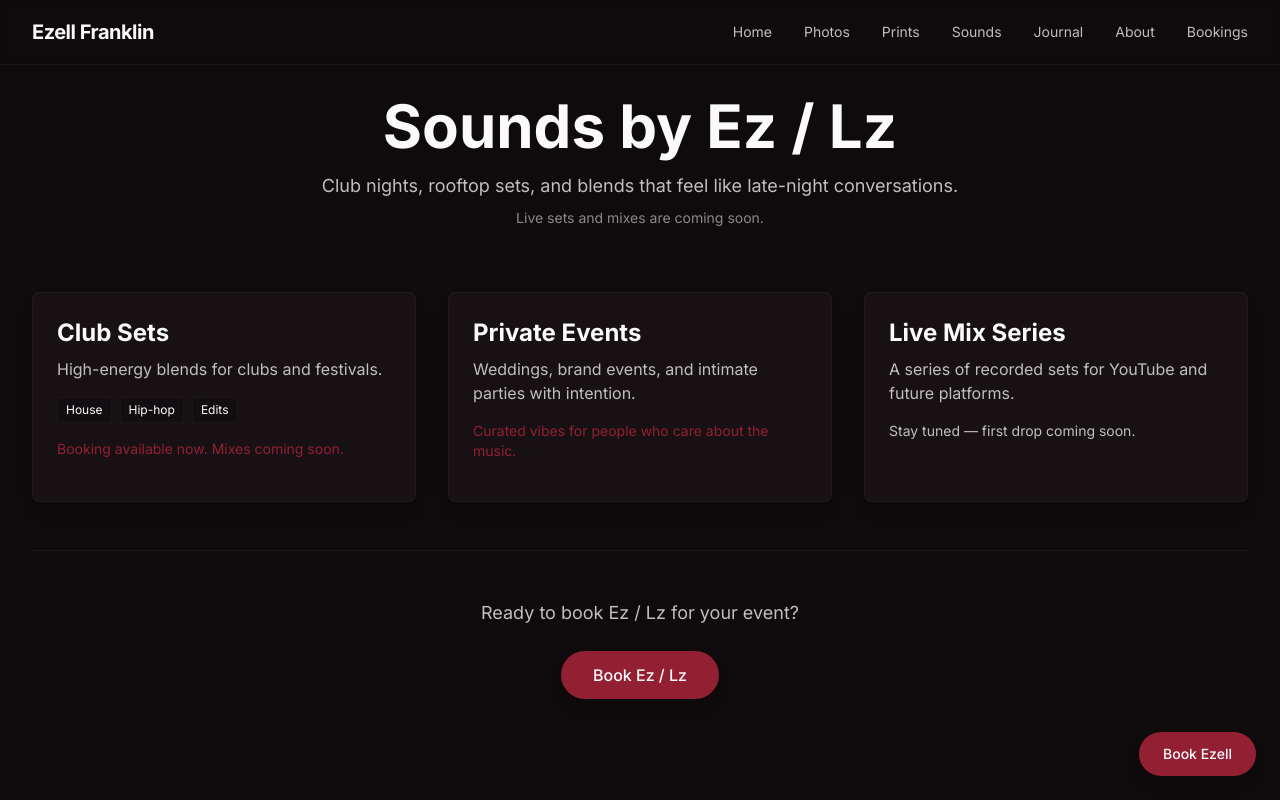
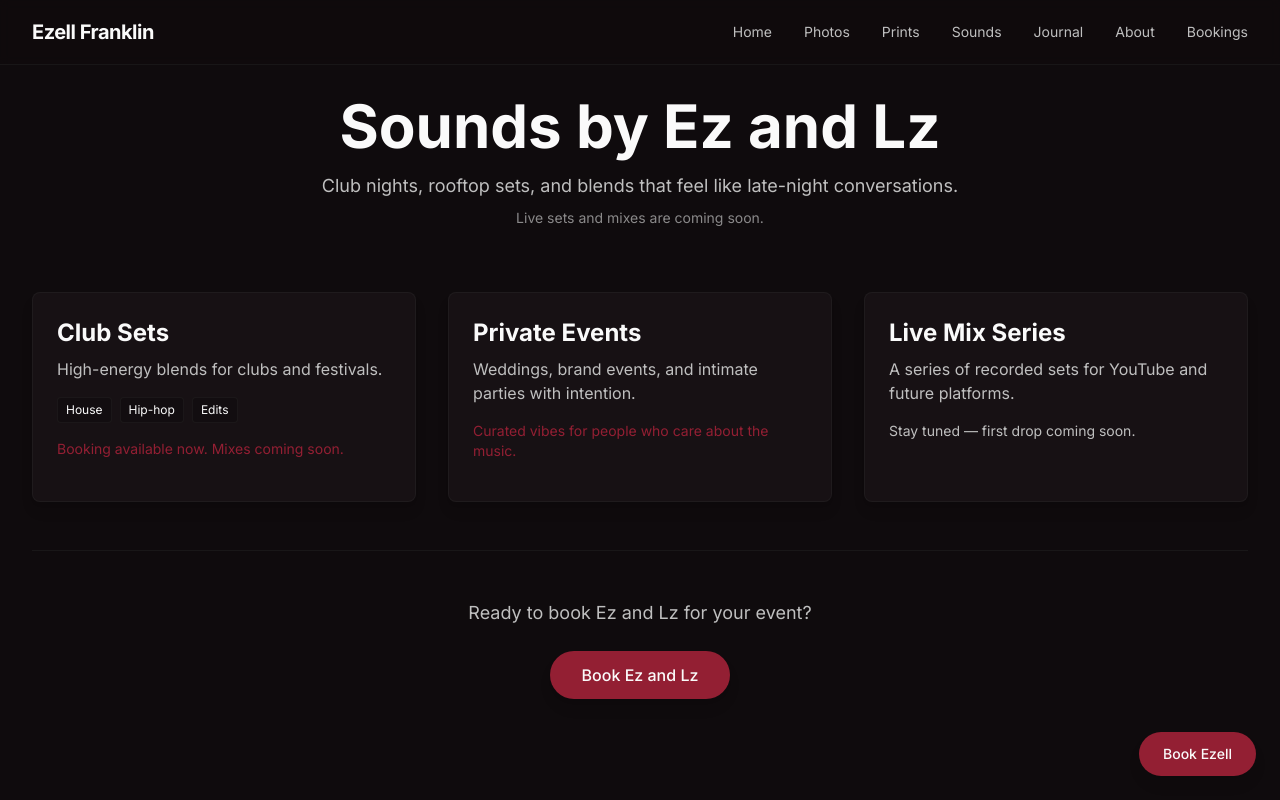
Before and after one commit to hfrankl1/ezellwebsite, a Next.js app: page /sounds in a window 1280 px wide. Shown: the top 800 px of the page. Built offline with nearby package versions, Linux system fonts and the light colour scheme.

Commit message:
Update DJ name to 'Ez and Lz' throughout site

```diff
--- a/app/bookings/BookingsClient.tsx
+++ b/app/bookings/BookingsClient.tsx
@@ -340,7 +340,7 @@ export default function BookingsClient() {
 
                 <div>
                   <label htmlFor="djReferral" className="block text-sm font-medium mb-2">
-                    How did you hear about Ez/Lz?
+                    How did you hear about Ez and Lz?
                   </label>
                   <input
                     type="text"
--- a/app/page.tsx
+++ b/app/page.tsx
@@ -66,7 +66,7 @@ export default function HomePage() {
                 transition={{ duration: 0.5 }}
                 className="text-5xl md:text-7xl font-bold mb-4"
               >
-                Ez / Lz
+                Ez and Lz
               </motion.h1>
             )}
           </AnimatePresence>
--- a/app/sounds/page.tsx
+++ b/app/sounds/page.tsx
@@ -46,7 +46,7 @@ export default function SoundsPage() {
             transition={{ duration: 0.6, delay: 0.1 }}
             className="text-4xl md:text-6xl font-bold mb-4"
           >
-            Sounds by Ez / Lz
+            Sounds by Ez and Lz
           </motion.h1>
           <motion.p
             initial={{ opacity: 0 }}
@@ -115,13 +115,13 @@ export default function SoundsPage() {
           className="text-center border-t border-border pt-12"
         >
           <p className="text-lg text-muted-foreground mb-6">
-            Ready to book Ez / Lz for your event?
+            Ready to book Ez and Lz for your event?
           </p>
           <Link
             href="/bookings?type=dj"
             className="inline-block bg-accent hover:bg-wine-hover text-accent-foreground px-8 py-3 rounded-full font-medium transition-colors shadow-lg"
           >
-            Book Ez / Lz
+            Book Ez and Lz
           </Link>
         </motion.div>
       </div>
```
